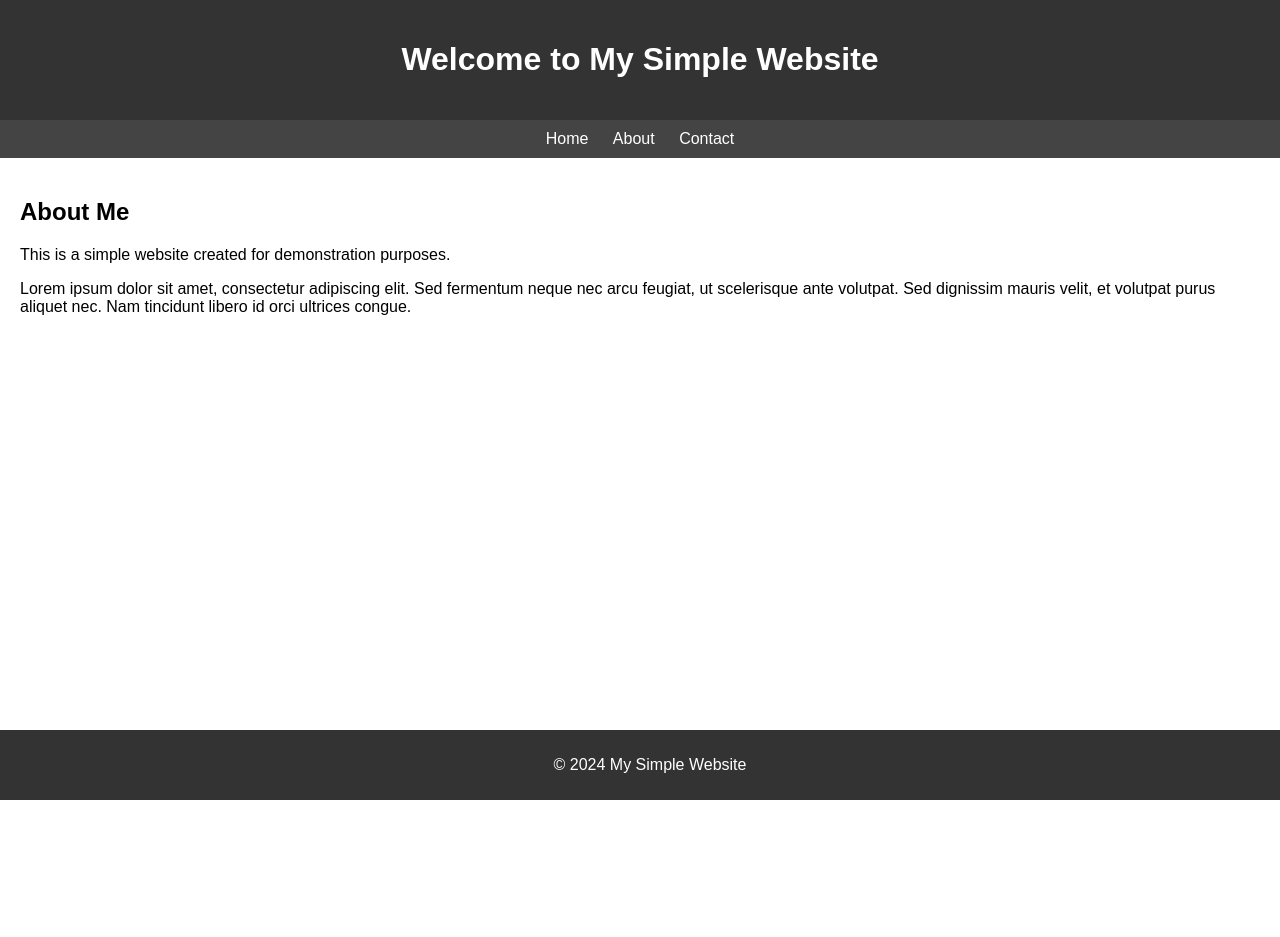
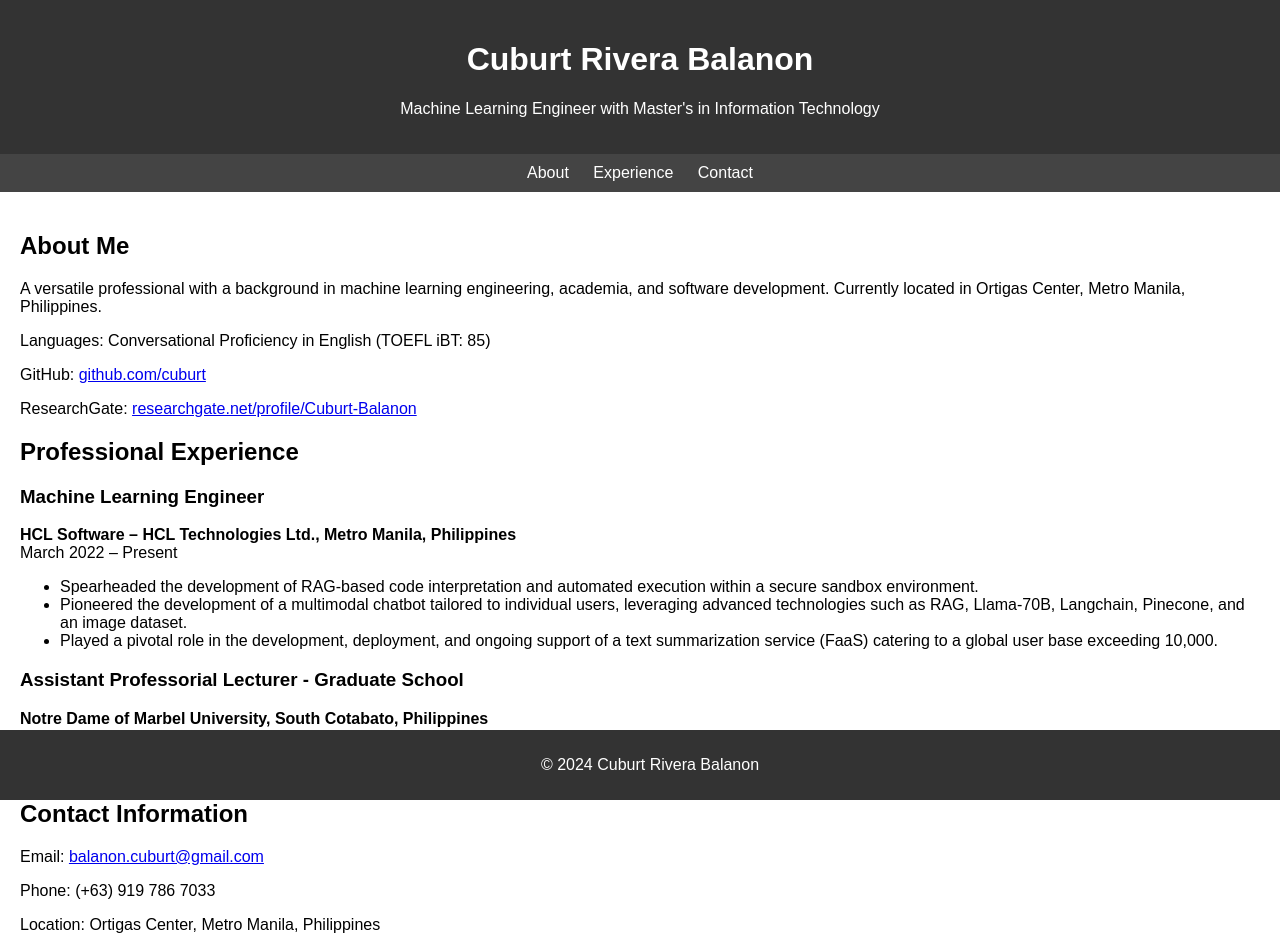
Before and after one commit to cuburt/cuburt.github.io, a plain HTML site: page index.html in a window 1280 px wide. Before the commit the page ends 800 px from the top, so only its background shows below. Drawn offline with Linux system fonts and the light colour scheme.

Commit message:
initial commit

```diff
--- a/index.html
+++ b/index.html
@@ -3,7 +3,7 @@
 <head>
     <meta charset="UTF-8">
     <meta name="viewport" content="width=device-width, initial-scale=1.0">
-    <title>My Simple Website</title>
+    <title>Cuburt Rivera Balanon - Machine Learning Engineer</title>
     <style>
         body {
             font-family: Arial, sans-serif;
@@ -41,28 +41,64 @@
             bottom: 0;
             width: 100%;
         }
+        section {
+            margin-bottom: 20px;
+        }
     </style>
 </head>
 <body>
 
     <header>
-        <h1>Welcome to My Simple Website</h1>
+        <h1>Cuburt Rivera Balanon</h1>
+        <p>Machine Learning Engineer with Master's in Information Technology</p>
     </header>
 
     <nav>
-        <a href="#">Home</a>
-        <a href="#">About</a>
-        <a href="#">Contact</a>
+        <a href="#about">About</a>
+        <a href="#experience">Experience</a>
+        <a href="#contact">Contact</a>
     </nav>
 
     <main>
-        <h2>About Me</h2>
-        <p>This is a simple website created for demonstration purposes.</p>
-        <p>Lorem ipsum dolor sit amet, consectetur adipiscing elit. Sed fermentum neque nec arcu feugiat, ut scelerisque ante volutpat. Sed dignissim mauris velit, et volutpat purus aliquet nec. Nam tincidunt libero id orci ultrices congue.</p>
+        <section id="about">
+            <h2>About Me</h2>
+            <p>A versatile professional with a background in machine learning engineering, academia, and software development. Currently located in Ortigas Center, Metro Manila, Philippines.</p>
+            <p>Languages: Conversational Proficiency in English (TOEFL iBT: 85)</p>
+            <p>GitHub: <a href="https://github.com/cuburt">github.com/cuburt</a></p>
+            <p>ResearchGate: <a href="https://www.researchgate.net/profile/Cuburt-Balanon">researchgate.net/profile/Cuburt-Balanon</a></p>
+        </section>
+
+        <section id="experience">
+            <h2>Professional Experience</h2>
+            <h3>Machine Learning Engineer</h3>
+            <p><strong>HCL Software – HCL Technologies Ltd., Metro Manila, Philippines</strong><br>March 2022 – Present</p>
+            <ul>
+                <li>Spearheaded the development of RAG-based code interpretation and automated execution within a secure sandbox environment.</li>
+                <li>Pioneered the development of a multimodal chatbot tailored to individual users, leveraging advanced technologies such as RAG, Llama-70B, Langchain, Pinecone, and an image dataset.</li>
+                <li>Played a pivotal role in the development, deployment, and ongoing support of a text summarization service (FaaS) catering to a global user base exceeding 10,000.</li>
+            </ul>
+
+            <!-- Other experiences go here -->
+
+            <h3>Assistant Professorial Lecturer - Graduate School</h3>
+            <p><strong>Notre Dame of Marbel University, South Cotabato, Philippines</strong><br>August 2021 – June 2022</p>
+            <ul>
+                <li>Delivered engaging instruction in Advanced Software Engineering (Software Engineering III), equipping graduate students with cutting-edge skills and knowledge.</li>
+            </ul>
+
+            <!-- More experiences go here -->
+        </section>
+
+        <section id="contact">
+            <h2>Contact Information</h2>
+            <p>Email: <a href="mailto:balanon.cuburt@gmail.com">balanon.cuburt@gmail.com</a></p>
+            <p>Phone: (+63) 919 786 7033</p>
+            <p>Location: Ortigas Center, Metro Manila, Philippines</p>
+        </section>
     </main>
 
     <footer>
-        <p>&copy; 2024 My Simple Website</p>
+        <p>&copy; 2024 Cuburt Rivera Balanon</p>
     </footer>
 
 </body>
```
